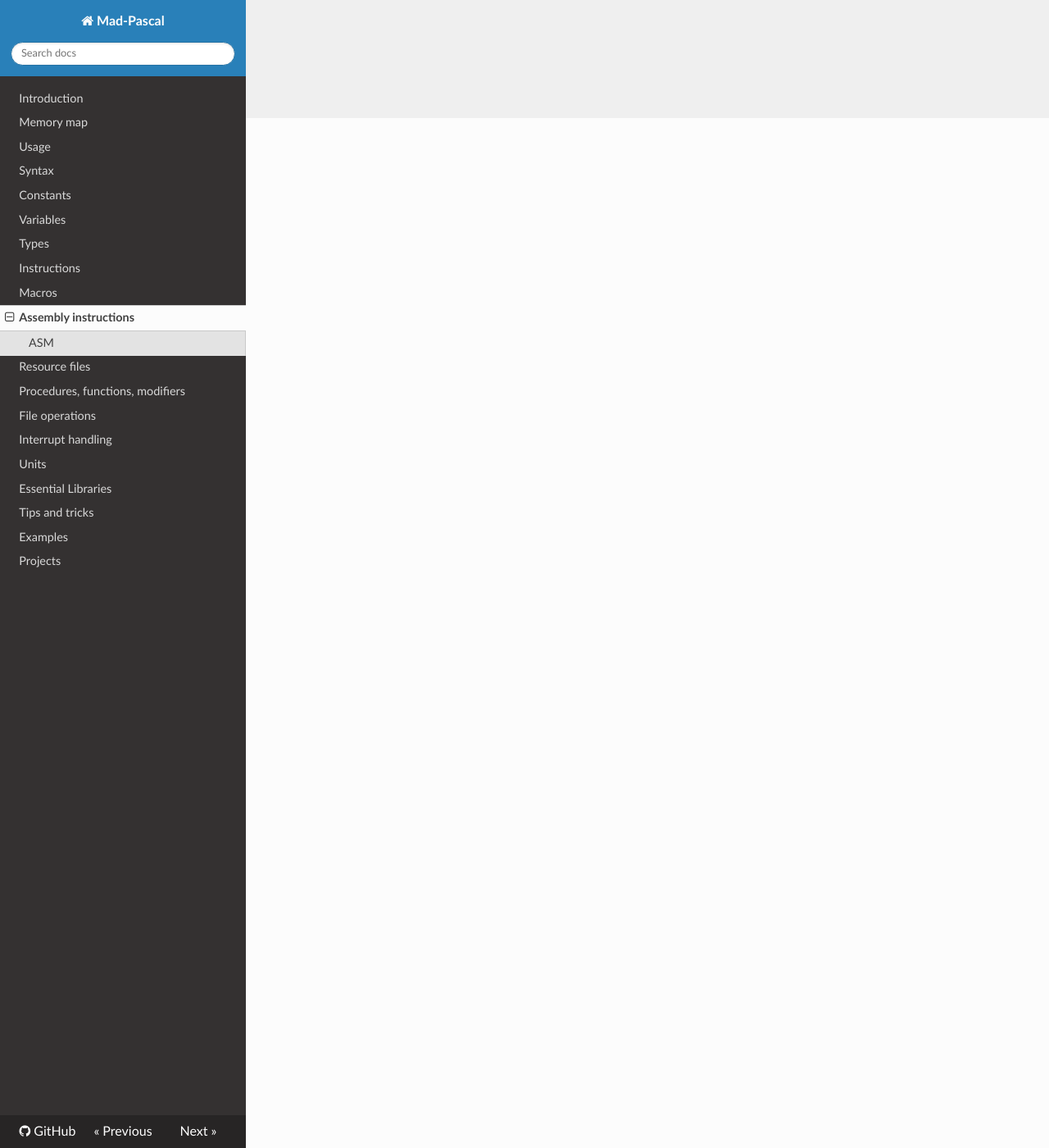
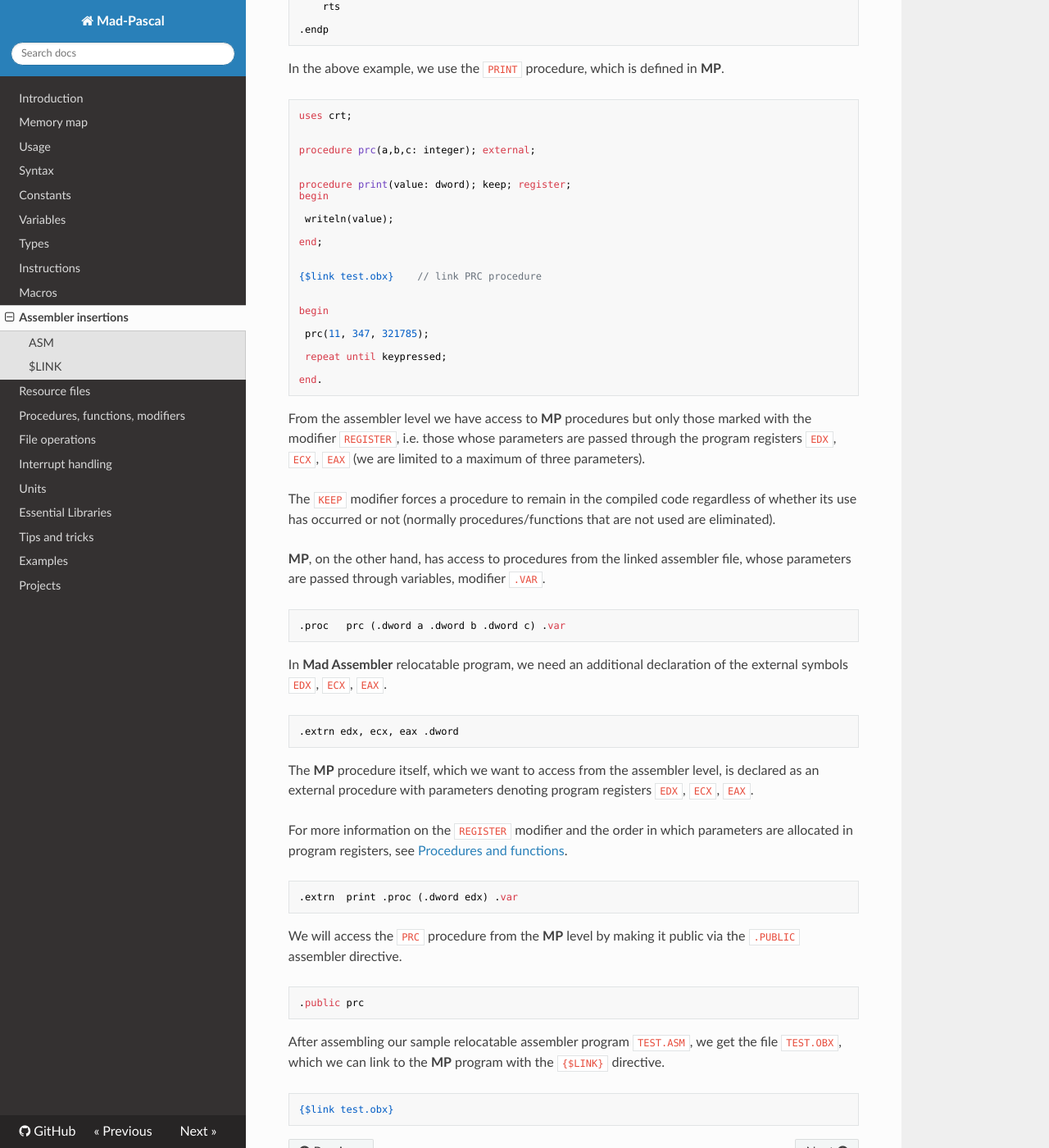
Before and after one commit to tebe6502/mad-pascal-en-mkdocs, an MkDocs documentation site: the page built from docs/asm.md, in a window 1280 px wide and 1400 px high, scrolled down 1256 px. Shown: the whole window at 82% size. Built offline with MkDocs 1.6.1, drawn with Linux system fonts in a browser that asks for light colours; nearby versions of some CDN libraries; some of the changed text lies outside the part shown.

Commit message:
Add files via upload

````diff
--- a/docs/asm.md
+++ b/docs/asm.md
@@ -40,3 +40,99 @@ asm
 };
 end;
 ```
+
+## $LINK
+
+```Delphi
+{$link filename}
+```
+
+The compiler directive `{$link filename}` allows you to attach a relocatable file from **Mad Assembler** to a compiled **MP** program.
+
+```Delphi
+	.reloc
+
+.extrn edx .dword
+
+.extrn	print .proc (.dword edx) .var
+
+.public	prc
+
+
+.proc	prc (.dword a .dword b .dword c) .var
+
+.var a,b,c .dword
+
+	print a
+	print b
+	print c
+
+	rts
+
+.endp
+```
+
+In the above example, we use the `PRINT` procedure, which is defined in **MP**.
+
+```Delphi
+uses crt;
+
+
+procedure prc(a,b,c: integer); external;
+
+
+procedure print(value: dword); keep; register;
+begin
+
+ writeln(value);
+
+end;
+
+
+{$link test.obx}	// link PRC procedure
+
+
+begin
+
+ prc(11, 347, 321785);
+
+ repeat until keypressed;
+
+end.
+```
+
+From the assembler level we have access to **MP** procedures but only those marked with the modifier `REGISTER`, i.e. those whose parameters are passed through the program registers `EDX`, `ECX`, `EAX` (we are limited to a maximum of three parameters).
+
+The `KEEP` modifier forces a procedure to remain in the compiled code regardless of whether its use has occurred or not (normally procedures/functions that are not used are eliminated).
+
+**MP**, on the other hand, has access to procedures from the linked assembler file, whose parameters are passed through variables, modifier `.VAR`.
+
+```Delphi
+.proc	prc (.dword a .dword b .dword c) .var
+```
+
+In **Mad Assembler** relocatable program, we need an additional declaration of the external symbols `EDX`, `ECX`, `EAX`.
+
+```Delphi
+.extrn edx, ecx, eax .dword
+```
+
+The **MP** procedure itself, which we want to access from the assembler level, is declared as an external procedure with parameters denoting program registers `EDX`, `ECX`, `EAX`.
+
+For more information on the `REGISTER` modifier and the order in which parameters are allocated in program registers, see [Procedures and functions](../procedures-functions/#register).
+
+```Delphi
+.extrn	print .proc (.dword edx) .var
+```
+
+We will access the `PRC` procedure from the **MP** level by making it public via the `.PUBLIC` assembler directive.
+
+```Delphi
+.public	prc
+```
+
+After assembling our sample relocatable assembler program `TEST.ASM`, we get the file `TEST.OBX`, which we can link to the **MP** program with the `{$LINK}` directive.
+
+```Delphi
+{$link test.obx}
+```
--- a/mkdocs.yml
+++ b/mkdocs.yml
@@ -20,7 +20,7 @@ nav:
     - Types: types.md
     - Instructions: instructions.md
     - Macros: macros.md
-    - Assembly instructions: asm.md
+    - Assembler insertions: asm.md
     - Resource files: resources.md
     - Procedures, functions, modifiers: procedures-functions.md
     - File operations: files.md
````
Also changed, not shown: docs/syntax.md (+11 -1 lines), docs/types.md (+39 -1 lines).
